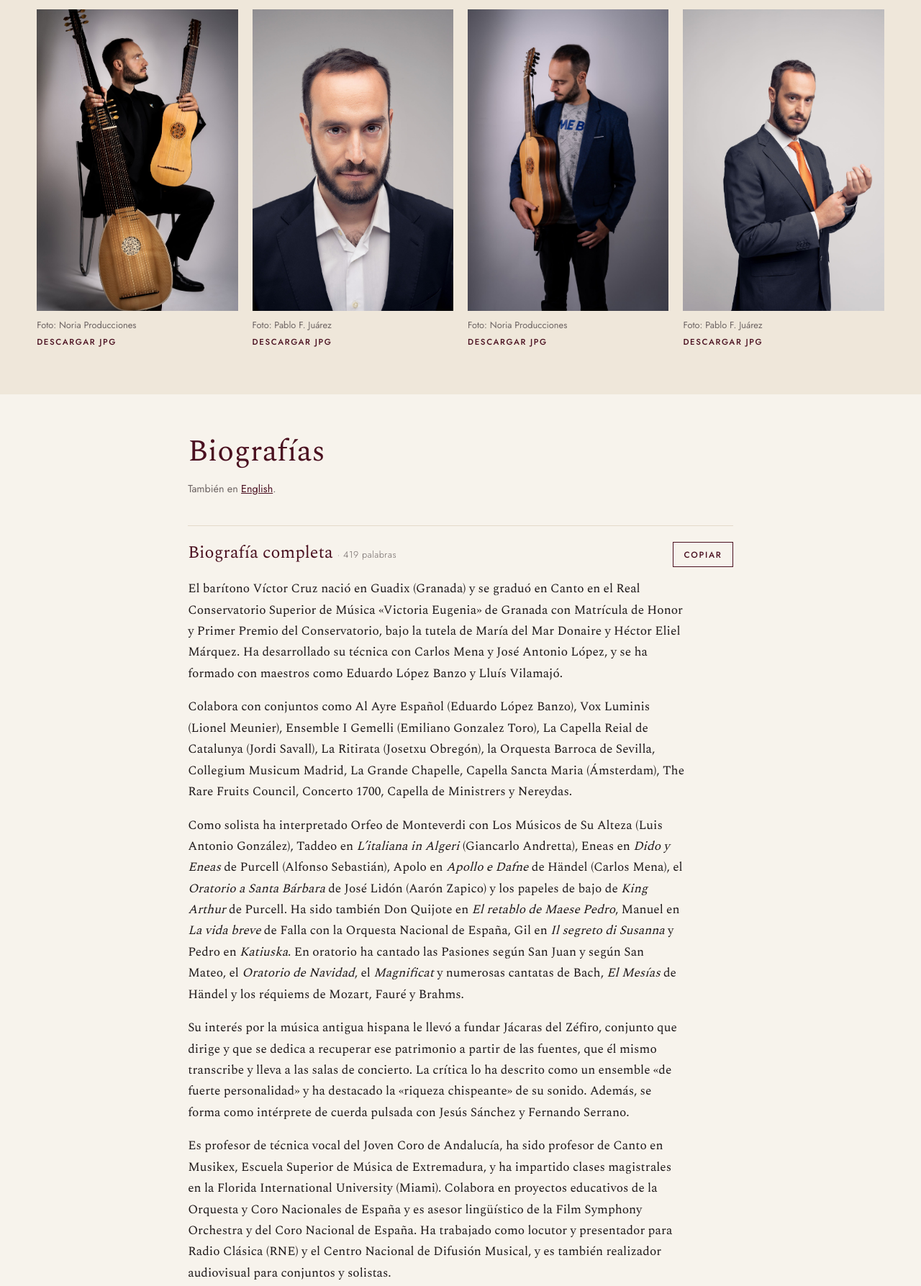
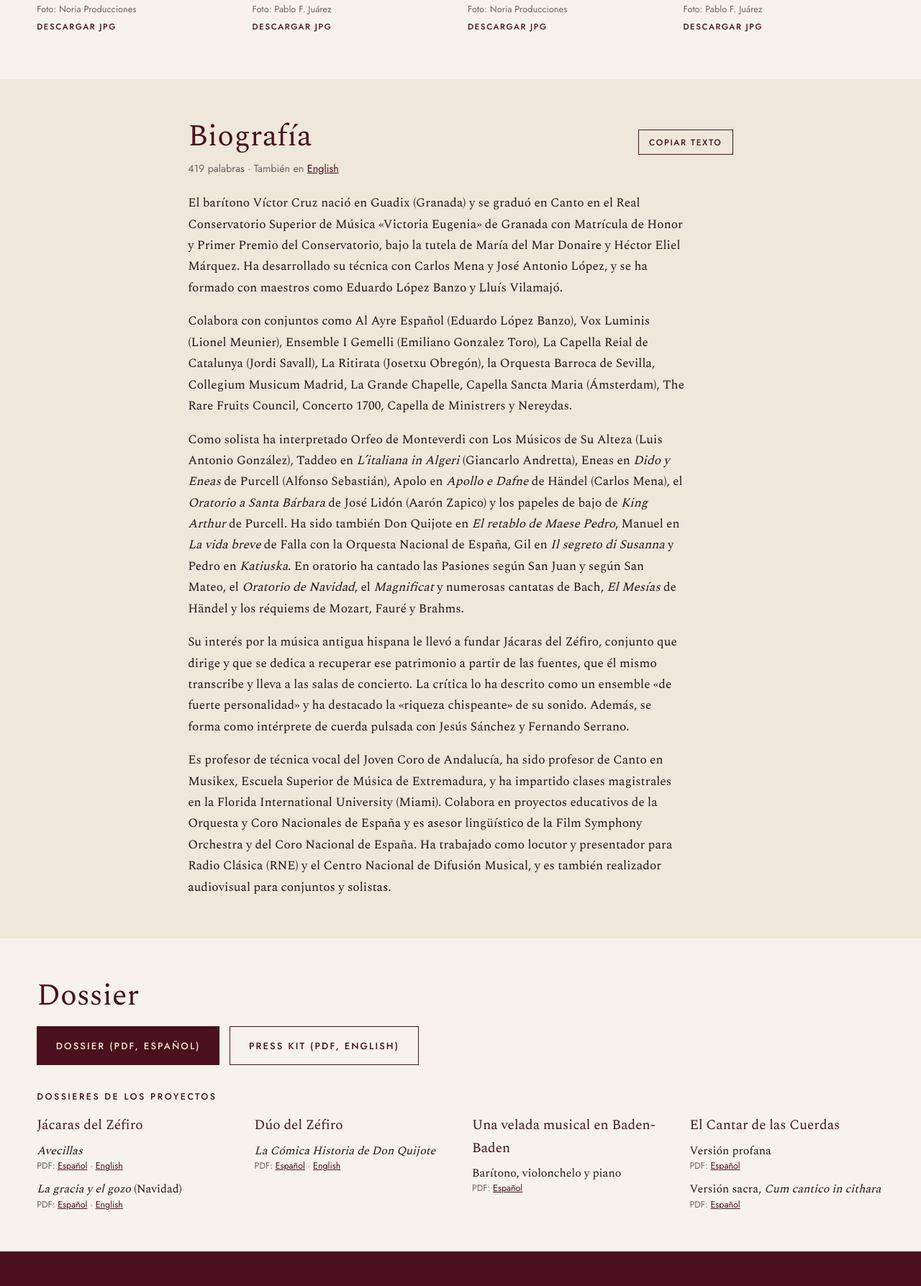
Before and after one commit to vkthor/victorcruz-web, an Astro site: page /descargas in a window 1280 px wide. Shown: the part 1007-2794 px from the top of the page at 72% size. Built offline with nearby package versions, Linux system fonts and the light colour scheme; Astro itself is replaced by a stand-in of ours.

Commit message:
Descargas: fotos, biografía completa y dossieres, en ese orden

```diff
--- a/src/views/Downloads.astro
+++ b/src/views/Downloads.astro
@@ -4,7 +4,7 @@ import Base from '../layouts/Base.astro';
 import PageHead from '../components/PageHead.astro';
 import { routes, tr, ui, type Lang } from '../i18n';
 import { inline, plain } from '../utils';
-import { bioLong, bioMedium, bioShort } from '../data/bio';
+import { bioLong } from '../data/bio';
 import { dossiers } from '../data/dossiers';
 import tiorba from '../assets/fotos/tiorba.jpg';
 import guitarraAzul from '../assets/fotos/guitarra-azul.jpg';
@@ -15,11 +15,7 @@ interface Props { lang: Lang }
 const { lang } = Astro.props;
 const es = lang === 'es';
 const other: Lang = es ? 'en' : 'es';
-const bios = [
-  { id: 'larga', h: { es: 'Biografía completa', en: 'Full biography' }, n: '', paras: bioLong[lang] },
-  { id: 'media', h: { es: 'Biografía media', en: 'Medium biography' }, n: '', paras: [bioMedium[lang]] },
-  { id: 'corta', h: { es: 'Biografía corta', en: 'Short biography' }, n: '', paras: [bioShort[lang]] },
-].map((b) => ({ ...b, n: String(b.paras.join(' ').split(/\s+/).length) }));
+const words = bioLong[lang].join(' ').split(/\s+/).length;
 const photos = [
   { img: tiorba, file: 'victor-cruz-tiorba-y-guitarra_Noria-Producciones.jpg', by: 'Noria Producciones', alt: { es: 'Con tiorba y guitarra barroca', en: 'With theorbo and Baroque guitar' } },
   { img: primerPlano, file: 'victor-cruz-retrato_Pablo-F-Juarez.jpg', by: 'Pablo F. Juárez', alt: { es: 'Retrato', en: 'Portrait' } },
@@ -28,14 +24,43 @@ const photos = [
 ];
 ---
 <Base lang={lang} route="downloads" title={tr(ui.nav.downloads, lang)}
-  description={es ? 'Biografías de Víctor Cruz en tres extensiones, fotos en alta resolución y dossier para prensa y programadores.' : 'Biographies of Víctor Cruz in three lengths, high-resolution photos and press kit for press and presenters.'}>
+  description={es ? 'Fotos en alta resolución, biografía y dossieres de Víctor Cruz y sus proyectos, para prensa y programadores.' : 'High-resolution photos, biography and press kits of Víctor Cruz and his projects, for press and presenters.'}>
   <PageHead kicker={es ? 'Para prensa y programadores' : 'For press and presenters'} title={tr(ui.nav.downloads, lang)}
-    lead={es ? 'Biografías, fotos en alta resolución y dossier. Las fotos pueden usarse para la difusión de conciertos citando a su autor.' : 'Biographies, high-resolution photos and press kit. Photos may be used to promote concerts, crediting the photographer.'} />
+    lead={es ? 'Fotos en alta resolución, biografía y dossieres. Las fotos pueden usarse para la difusión de conciertos citando a su autor.' : 'High-resolution photos, biography and press kits. Photos may be used to promote concerts, crediting the photographer.'} />
 
-  <section class="section">
+  <section class="section" id="fotos">
+    <div class="wrap">
+      <h2 class="title">{es ? 'Fotos' : 'Photos'}</h2>
+      <div class="photos">
+        {photos.map((p) => (
+          <figure>
+            <a href={`/descargas/fotos/${p.file}`} download>
+              <Image src={p.img} alt={`Víctor Cruz. ${tr(p.alt, lang)}`} widths={[300, 500]} sizes="(max-width: 760px) 50vw, 240px" quality={74} />
+            </a>
+            <figcaption>{tr(ui.photo, lang)}: {p.by}<br /><a class="more" href={`/descargas/fotos/${p.file}`} download>{es ? 'Descargar JPG' : 'Download JPG'}</a></figcaption>
+          </figure>
+        ))}
+      </div>
+    </div>
+  </section>
+
+  <section class="section section--alt" id="biografias">
+    <div class="wrap narrow">
+      <div class="head-row" style="margin-bottom:0.5rem">
+        <h2 class="title">{tr(ui.nav.bio, lang)}</h2>
+        <button type="button" class="copy" data-copy="bio-larga">{es ? 'Copiar texto' : 'Copy text'}</button>
+      </div>
+      <p class="other">{words} {es ? 'palabras' : 'words'} · {es ? 'También en ' : 'Also in '}<a href={`${routes.downloads[other]}#biografias`} hreflang={other}>{tr(ui.otherLang, lang)}</a></p>
+      <div class="prose" id="bio-larga" data-plain={bioLong[lang].map(plain).join('\n\n')}>
+        {bioLong[lang].map((p) => <p set:html={inline(p)} />)}
+      </div>
+    </div>
+  </section>
+
+  <section class="section" id="dossier">
     <div class="wrap">
       <h2 class="title">Dossier</h2>
-      <p class="btns" style="margin:1.4rem 0 0">
+      <p class="btns" style="margin:1.2rem 0 0">
         <a class="btn btn--solid" href="/dossieresp.pdf" download>Dossier (PDF, español)</a>
         <a class="btn" href="/dossiereng.pdf" download>Press kit (PDF, English)</a>
       </p>
@@ -63,39 +88,6 @@ const photos = [
     </div>
   </section>
 
-  <section class="section section--alt" id="fotos">
-    <div class="wrap">
-      <h2 class="title">{es ? 'Fotos' : 'Photos'}</h2>
-      <div class="photos">
-        {photos.map((p) => (
-          <figure>
-            <a href={`/descargas/fotos/${p.file}`} download>
-              <Image src={p.img} alt={`Víctor Cruz. ${tr(p.alt, lang)}`} widths={[300, 500]} sizes="(max-width: 760px) 50vw, 240px" quality={74} />
-            </a>
-            <figcaption>{tr(ui.photo, lang)}: {p.by}<br /><a class="more" href={`/descargas/fotos/${p.file}`} download>{es ? 'Descargar JPG' : 'Download JPG'}</a></figcaption>
-          </figure>
-        ))}
-      </div>
-    </div>
-  </section>
-
-  <section class="section" id="biografias">
-    <div class="wrap narrow">
-      <h2 class="title">{es ? 'Biografías' : 'Biographies'}</h2>
-      <p class="other">{es ? 'También en ' : 'Also in '}<a href={`${routes.downloads[other]}#biografias`} hreflang={other}>{tr(ui.otherLang, lang)}</a>.</p>
-      {bios.map((b) => (
-        <article class="biobox">
-          <header>
-            <h3>{tr(b.h, lang)} <span>· {b.n} {es ? 'palabras' : 'words'}</span></h3>
-            <button type="button" class="copy" data-copy={`bio-${b.id}`}>{es ? 'Copiar' : 'Copy'}</button>
-          </header>
-          <div class="prose" id={`bio-${b.id}`} data-plain={b.paras.map(plain).join('\n\n')}>
-            {b.paras.map((p) => <p set:html={inline(p)} />)}
-          </div>
-        </article>
-      ))}
-    </div>
-  </section>
 </Base>
 <script>
   document.querySelectorAll<HTMLButtonElement>('[data-copy]').forEach((btn) => {
@@ -128,11 +120,7 @@ const photos = [
   .pdoss__links a { color: var(--vino); }
   .other { font-family: var(--sans); font-size: 0.9rem; color: var(--gris); }
   .other a { color: var(--vino); }
-  .biobox { margin-top: 2.4rem; padding-top: 1.4rem; border-top: 1px solid var(--linea); }
-  .biobox header { display: flex; justify-content: space-between; align-items: baseline; gap: 1rem; margin-bottom: 1rem; }
-  .biobox h3 { font-size: 1.5rem; color: var(--vino); }
-  .biobox h3 span { font-family: var(--sans); font-size: 0.8rem; color: var(--gris); letter-spacing: 0.04em; }
-  .biobox .prose { font-size: 1.08rem; }
+  #bio-larga { font-size: 1.08rem; margin-top: 1.4rem; }
   .copy { font-family: var(--sans); font-size: 0.74rem; font-weight: 500; letter-spacing: 0.14em; text-transform: uppercase; color: var(--vino); background: none; border: 1px solid var(--vino); padding: 0.5rem 0.9rem; cursor: pointer; flex-shrink: 0; }
   .copy:hover { background: var(--vino); color: var(--marfil); }
   @media (max-width: 1000px) { .photos { grid-template-columns: repeat(3, 1fr); } .pdoss { grid-template-columns: 1fr 1fr; } }
```
